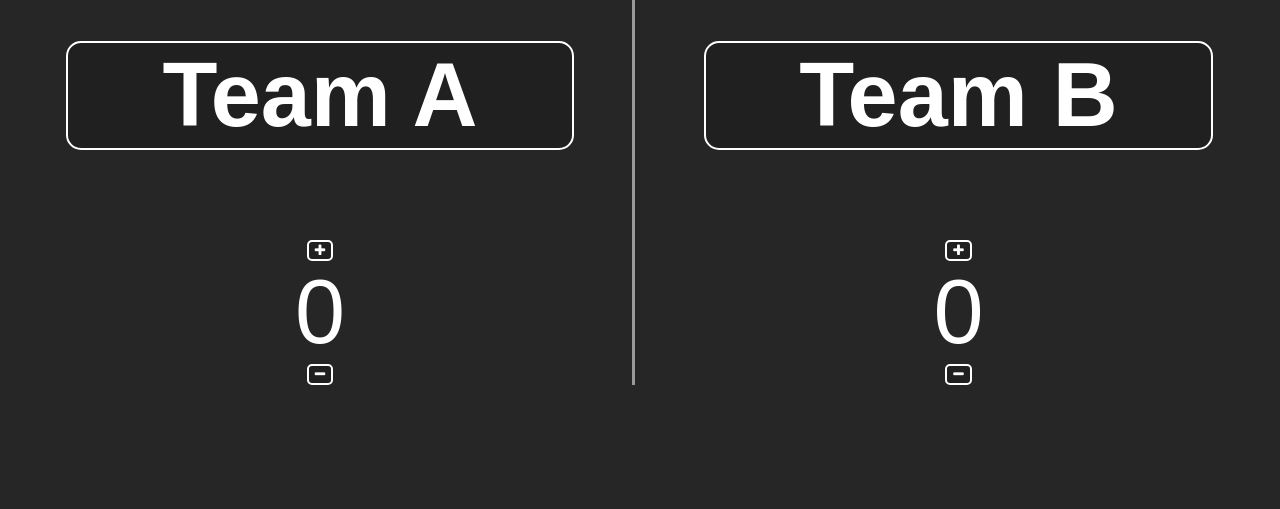
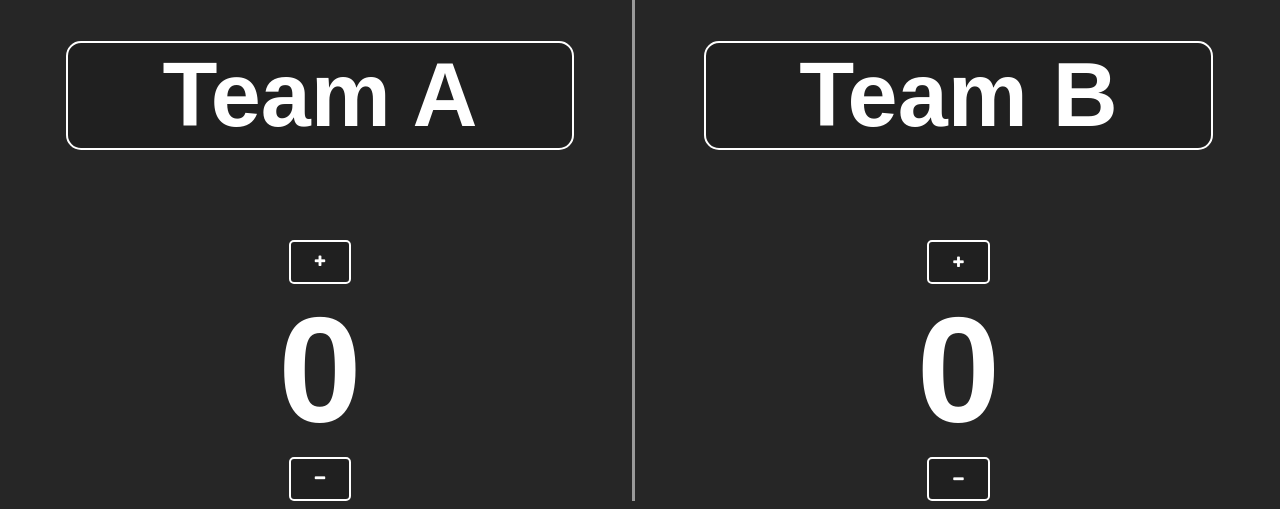
Before and after one commit to FHA-FB5/punkteanzahl, a Flask app: page /admin in a window 1280 px wide. Shown: the part 298-807 px from the top of the page. Before the commit the page ends 683 px from the top, so only its background shows below. Run offline with Flask 2, Linux system fonts and the light colour scheme; some libraries are stand-ins or nearby versions.

Commit message:
Made primary Information and Buttons bigger

```diff
--- a/static/css/stylesheet.css
+++ b/static/css/stylesheet.css
@@ -26,9 +26,10 @@ body {
 
 .points {
     font-family: "Century Gothic", sans-serif;
-    font-size: 90px;
+    font-size: 150px;
     color: white;
     text-align: center;
+    font-weight: bold;
 }
 
 .team_a {
@@ -52,6 +53,9 @@ body {
     outline: none;
     border: 2px solid white;
     color: white;
+    width: 10%;
+    padding-top: 2%;
+    padding-bottom: 2%;
 }
 
 .changevalue:hover {
```
